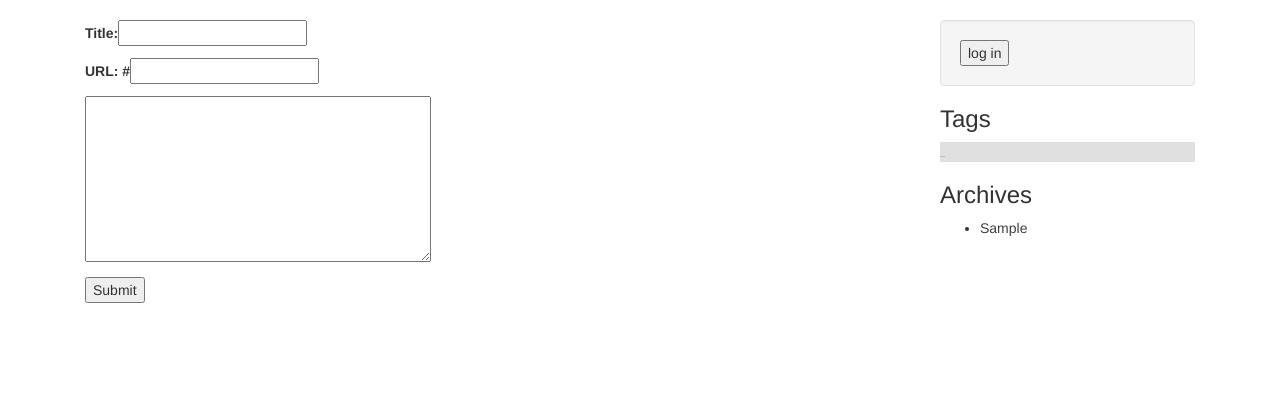
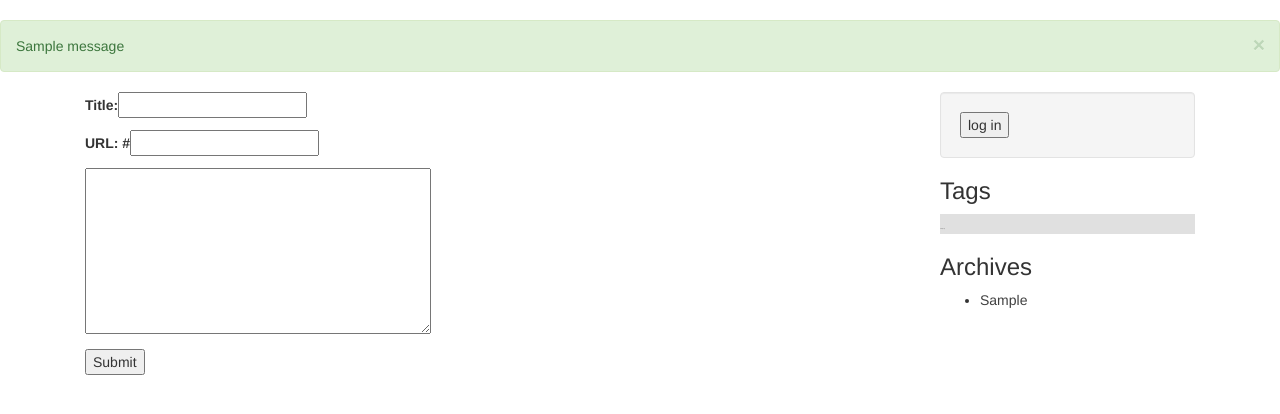
Before and after one commit to zackmdavis/Finetooth, a Django app: template templates/new_post.html in a window 1280 px wide. Shown: the part 87-501 px from the top of the page. Run offline with Django 3.2, Linux system fonts and the light colour scheme; the template is opened without the code that fills it: most values are stand-ins (such as "Sample title", 1, 10 or a date in 2020); one stand-in notice (Sample message) is shown; some libraries are stand-ins or nearby versions; some web fonts are replaced.

Commit message:
ditch the Twitter Bootstrap app
The tags were cute, but I don't think we were getting much out of it,
and I feel like the flexibility of owning our HTML may be useful for
reasons yet to be disclosed.

```diff
--- a/dev_requirements.txt
+++ b/dev_requirements.txt
@@ -1,6 +1,5 @@
 bleach==1.4
 git+https://github.com/django/django.git@1.8b1#egg=Django
-django-bootstrap3==4.11.0
 django-debug-toolbar==1.3
 Markdown==2.4.1
 jasmine==2.0.1
--- a/requirements.txt
+++ b/requirements.txt
@@ -1,6 +1,5 @@
 bleach==1.4
 git+https://github.com/django/django.git@1.8b1#egg=Django
-django-bootstrap3==4.11.0
 Markdown==2.4.1
 dj-database-url==0.3.0
 dj-static==0.0.6
--- a/settings.py
+++ b/settings.py
@@ -37,7 +37,6 @@ INSTALLED_APPS = (
     'django.contrib.sessions',
     'django.contrib.messages',
     'django.contrib.staticfiles',
-    'bootstrap3',
     'core',
 )
 
--- a/templates/base.html
+++ b/templates/base.html
@@ -1,10 +1,9 @@
 {% load i18n %}
-{% load bootstrap3 %}
 
 <!DOCTYPE html>
 <html lang="en">
   <head>
-    {% bootstrap_css %}
+    <link href="//netdna.bootstrapcdn.com/bootstrap/3.2.0/css/bootstrap.min.css" media="screen" rel="stylesheet">
     <link href='http://fonts.googleapis.com/css?family=Italianno'
 	  rel='stylesheet' type='text/css'>
     <link href="/static/finetooth.css" rel="stylesheet">
@@ -42,7 +41,12 @@
       </div>
     </div>
 
-    {% bootstrap_messages %}
+    {% for message in messages %}
+      <div class="alert{% if message.tags %} alert-{% if message.tags == 'error' %}danger{% else %}{{ message.tags }}{% endif %}{% endif %} alert-dismissable">
+        <button type="button" class="close" data-dismiss="alert" aria-hidden="true">&#215;</button>
+        {{ message|safe }}
+      </div>
+    {% endfor %}
 
     <div class="container">
       <div class="col-md-9">
--- a/templates/includes/comment.html
+++ b/templates/includes/comment.html
@@ -1,5 +1,4 @@
 {% load i18n %}
-{% load bootstrap3 %}
 
 <div class="comment" id="comment-{{ comment.pk }}">
   <div class="byline">
@@ -12,11 +11,11 @@
   <p>
   <a href="javascript:void(0);" class="comment-tool reply-form-link"
      data-comment-pk="{{ comment.pk }}" data-post-pk="{{ post.pk }}">
-    {% bootstrap_icon 'pencil' %} Reply
+    <i class="glyphicon glyphicon-pencil"></i> Reply
   </a>
   &nbsp;&nbsp;
   <a href="#comment-{{ comment.pk }}" class="comment-tool">
-     {% bootstrap_icon 'pushpin' %} Permalink
+    <i class="glyphicon glyphicon-pushpin"></i> Permalink
   </a>
 </p>
 <div class="reply-form-holder" data-parent-pk="{{ comment.pk }}"></div>
--- a/templates/post.html
+++ b/templates/post.html
@@ -1,7 +1,5 @@
 {% extends "base.html" %}
 {% load i18n %}
-
-{% load bootstrap3 %}
 
 {% block valuation %}
 <link href="/valuation_{{ low_score }}-{{ low_color }}_{{ high_score }}-{{ high_color }}.css" rel="stylesheet">
@@ -14,7 +12,7 @@
 <br><br>
 
 <div id="tags">
-  {% bootstrap_icon 'tag' %}
+  <i class="glyphicon glyphicon-tag"></i>
   {% for tag in post.tag_set.all %}
     <span class="tag">
       <a href="{% url 'tagged' tag.label %}">
```
Also changed, not shown: templates/includes/post.html (+6 -5 lines).
